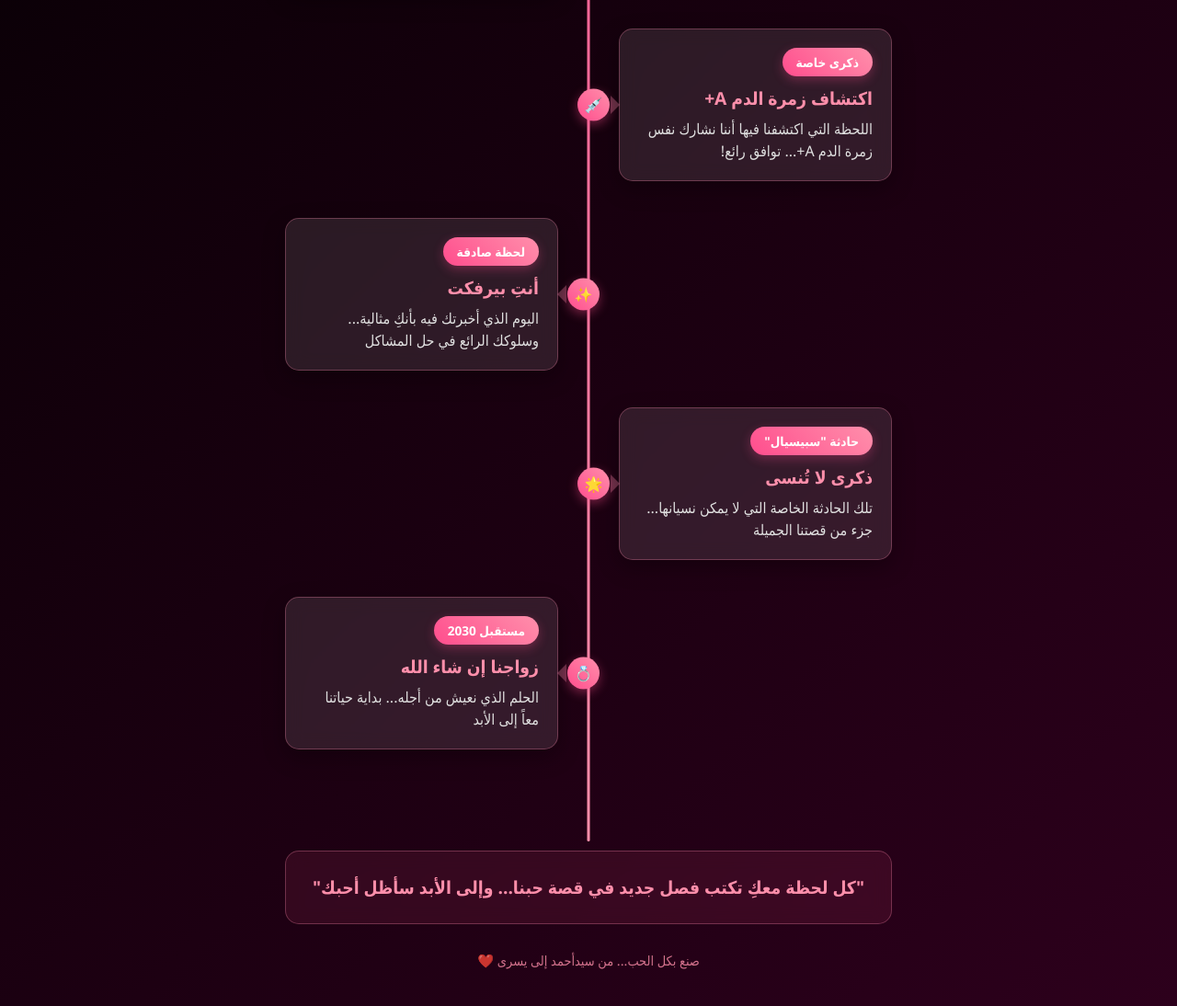
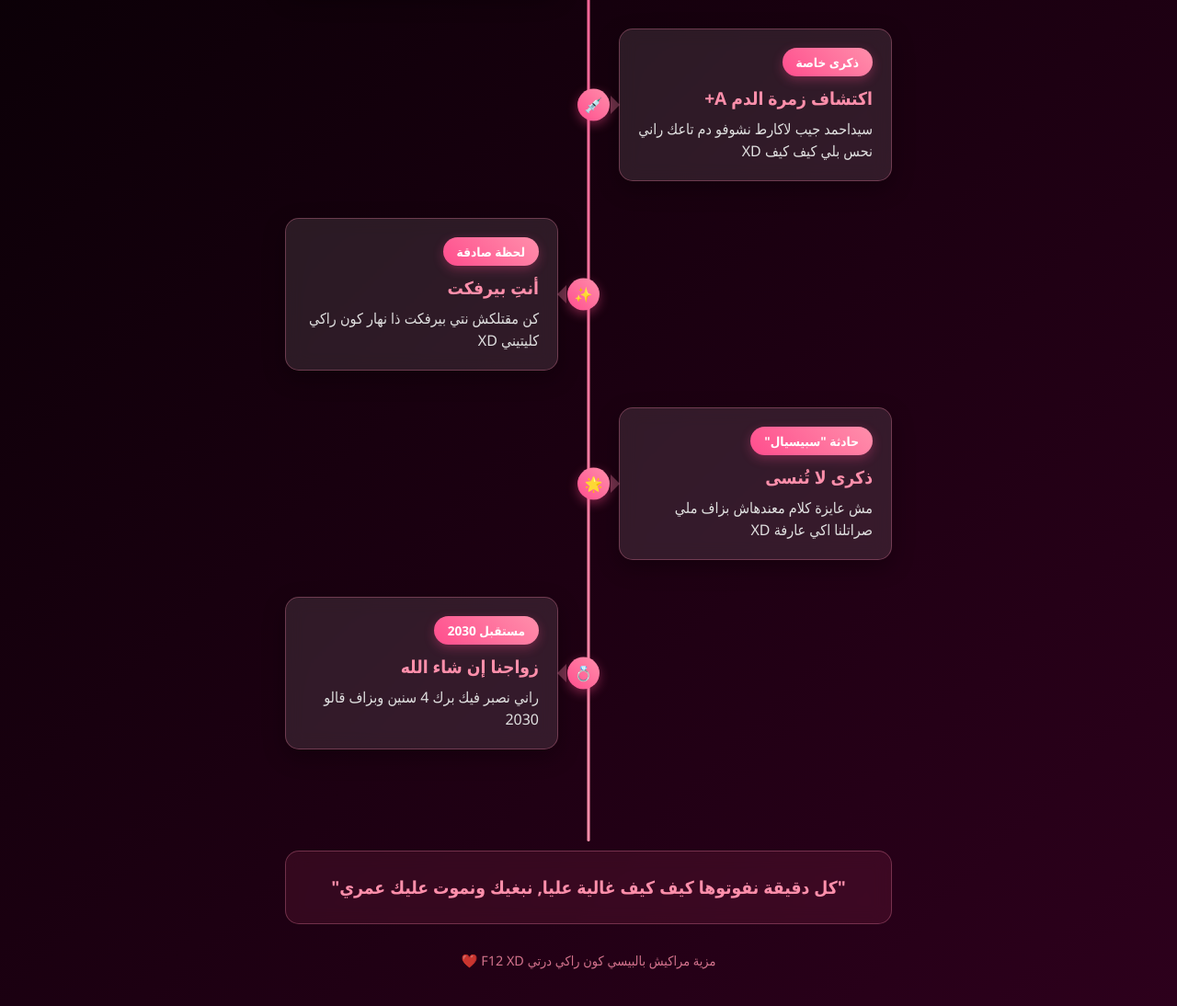
Before and after one commit to sidahmedamr/sidahmedamr.github.io, a plain HTML site: page index.html in a window 1280 px wide. Shown: the part 820-1914 px from the top of the page at 92% size. Drawn offline with Linux system fonts and the light colour scheme.

Commit message:
Update index.html

```diff
--- a/index.html
+++ b/index.html
@@ -3,7 +3,7 @@
 <head>
     <meta charset="UTF-8">
     <meta name="viewport" content="width=device-width, initial-scale=1.0">
-    <title>خط زمني لحبنا - يسرى</title>
+    <title>كادو خفيف ليك حبي</title>
     <style>
         * {
             margin: 0;
@@ -309,7 +309,7 @@
                     <div class="date">أغسطس 2025</div>
                     <div class="memory-title">أول لقاء في روم راسينق</div>
                     <div class="memory-desc">
-                        اللحظة التي التقينا فيها لأول مرة... بداية شيء جميل
+                        النهار لول لي تلاقينا فيه كيما كنا نلعبو ايا صبتيني برو بزاف وبعثتيلي XD
                     </div>
                 </div>
             </div>
@@ -321,7 +321,7 @@
                     <div class="date">سبتمبر 2024</div>
                     <div class="memory-title">أول محادثة طويلة</div>
                     <div class="memory-desc">
-                        المحادثة التي بدأت فيها أقع في حبك... كلمات لا تُنسى
+                        النهار لول لي سهرنا بزااااف في قعدنا فايت 8 سوايع كيف كيف للصبح
                     </div>
                 </div>
             </div>
@@ -345,7 +345,7 @@
                     <div class="date">ذكرى خاصة</div>
                     <div class="memory-title">اكتشاف زمرة الدم A+</div>
                     <div class="memory-desc">
-                        اللحظة التي اكتشفنا فيها أننا نشارك نفس زمرة الدم A+... توافق رائع!
+                        سيداحمد جيب لاكارط نشوفو دم تاعك راني نحس بلي كيف كيف XD
                     </div>
                 </div>
             </div>
@@ -357,7 +357,7 @@
                     <div class="date">لحظة صادقة</div>
                     <div class="memory-title">أنتِ بيرفكت</div>
                     <div class="memory-desc">
-                        اليوم الذي أخبرتك فيه بأنكِ مثالية... وسلوكك الرائع في حل المشاكل
+                        كن مقتلكش نتي بيرفكت ذا نهار كون راكي كليتيني XD
                     </div>
                 </div>
             </div>
@@ -369,7 +369,7 @@
                     <div class="date">حادثة "سبيسيال"</div>
                     <div class="memory-title">ذكرى لا تُنسى</div>
                     <div class="memory-desc">
-                        تلك الحادثة الخاصة التي لا يمكن نسيانها... جزء من قصتنا الجميلة
+                        مش عايزة كلام معندهاش بزاف ملي صراتلنا اكي عارفة XD
                     </div>
                 </div>
             </div>
@@ -381,7 +381,7 @@
                     <div class="date">مستقبل 2030</div>
                     <div class="memory-title">زواجنا إن شاء الله</div>
                     <div class="memory-desc">
-                        الحلم الذي نعيش من أجله... بداية حياتنا معاً إلى الأبد
+                        راني نصبر فيك برك 4 سنين وبزاف قالو 2030
                     </div>
                 </div>
             </div>
@@ -389,12 +389,12 @@
 
         <div class="special-message">
             <div class="special-text">
-                "كل لحظة معكِ تكتب فصل جديد في قصة حبنا... وإلى الأبد سأظل أحبك"
+                "كل دقيقة نفوتوها كيف كيف غالية عليا, نبغيك ونموت عليك عمري"
             </div>
         </div>
 
         <div class="footer">
-            صنع بكل الحب... من سيدأحمد إلى يسرى ❤️
+            مزية مراكيش بالبيسي كون راكي درتي F12 XD ❤️
         </div>
     </div>
 
```
